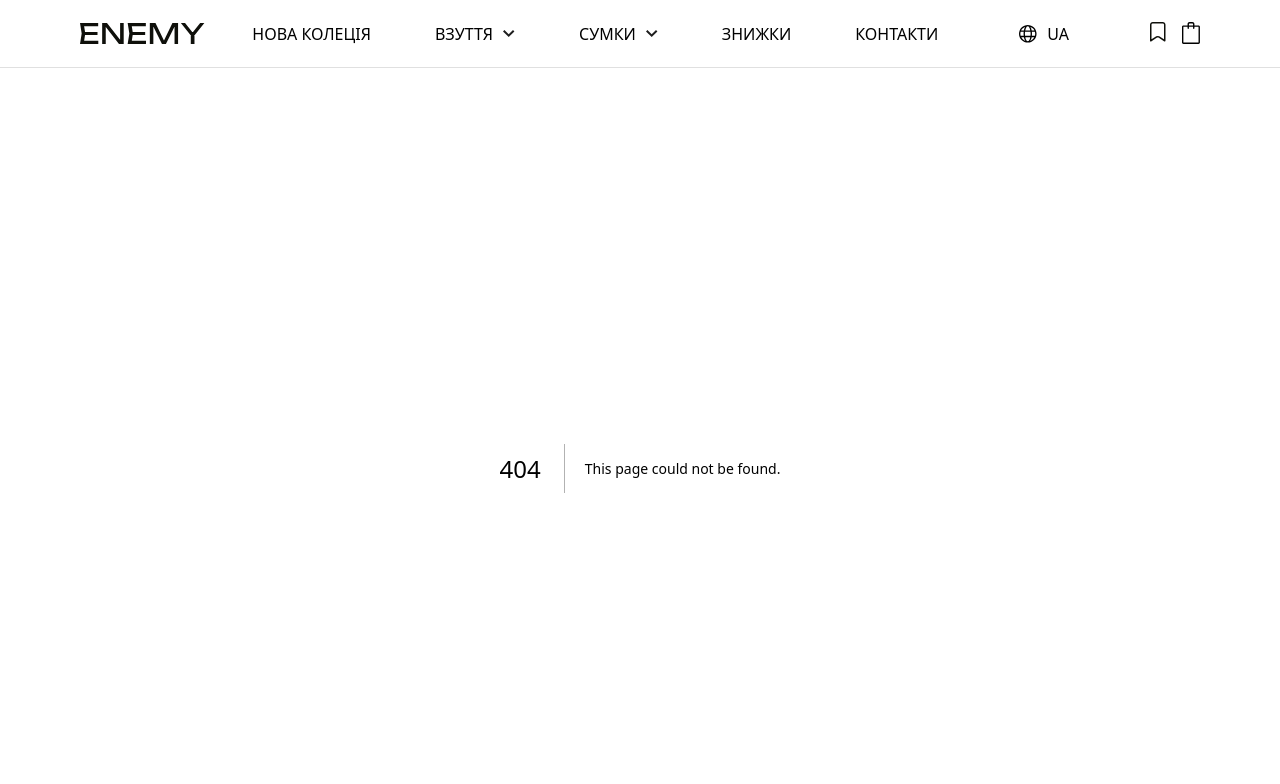
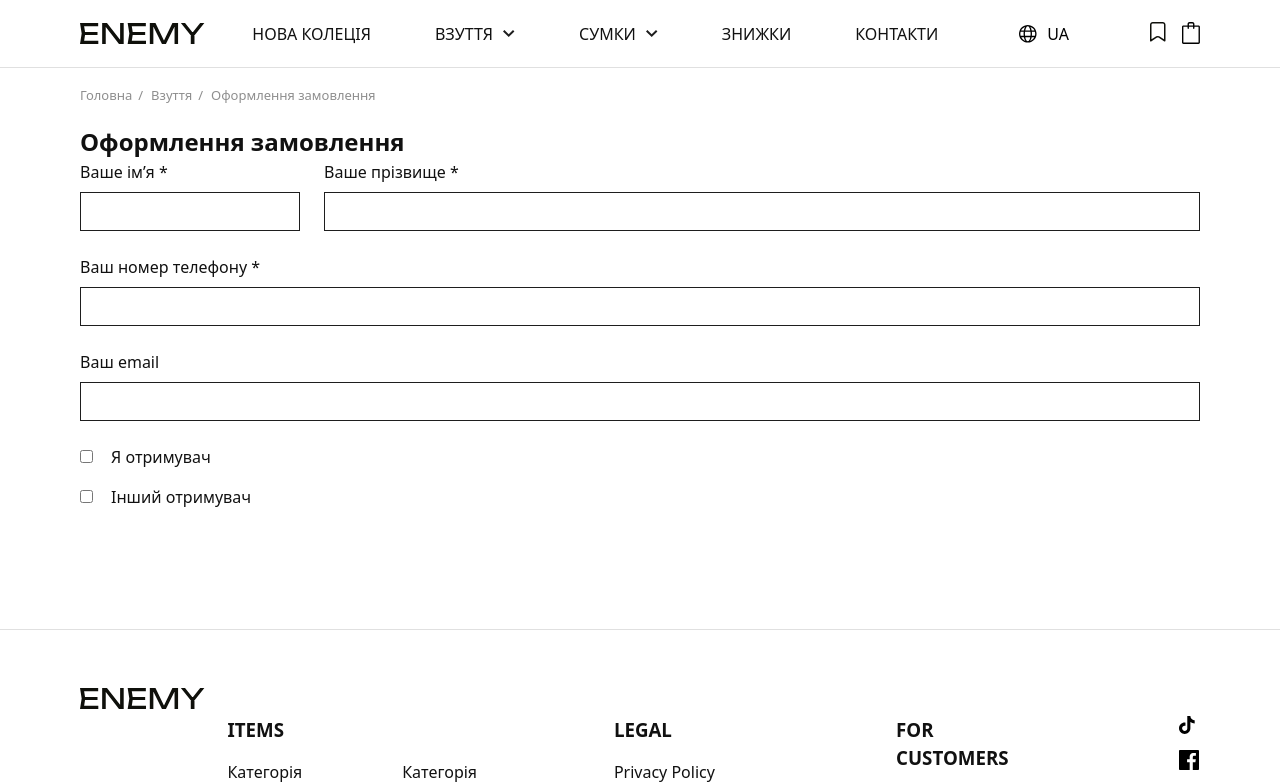
Before and after one commit to ZatokaV/test, a Next.js app: page /order in a window 1280 px wide. Before the commit this address had no page. Shown: the top 784 px of the page. Built offline with nearby package versions, Linux system fonts and the light colour scheme.

Commit message:
start order page

```diff
--- /dev/null
+++ b/src/app/order/order.css
@@ -0,0 +1,67 @@
+.container {
+  max-width: 1512px;
+  margin: 0 80px;
+  padding-bottom: 120px;
+}
+
+.order__breadcrumbs {
+  padding-top: 18px;
+  padding-bottom: 18px;
+}
+
+.order__breadcrumbs ul {
+  display: flex;
+  gap: 2px;
+}
+
+.order__breadcrumbs li {
+  display: flex;
+  align-items: center;
+  color: #1e1e1e80;
+  font-size: 13px;
+}
+
+.order__breadcrumbs li:not(:last-child)::after {
+  content: "/";
+  font-size: 13px;
+  color: #1e1e1e80;
+  margin: 0 6px;
+}
+
+.order__inputs-name-surname {
+  display: flex;
+  justify-content: space-between;
+  gap: 24px;
+}
+
+.form__row {
+  display: flex;
+  gap: 24px; /* відстань між інпутами */
+  margin-bottom: 24px;
+}
+
+.order__inputs--form-group {
+  flex: 1; /* щоб обидва інпути були однакової ширини */
+  display: flex;
+  flex-direction: column;
+  gap: 8px;
+}
+
+input {
+  padding: 8px;
+  border: 1px solid #1E1E1E;
+  font-size: 14px;
+}
+
+.form__checkboxes {
+  display: flex;
+  flex-direction: column;
+  gap: 16px;
+}
+
+.form__checkboxes label {
+  display: flex;
+  align-items: center;
+  gap: 18px;
+  font-size: 16px;
+}
--- /dev/null
+++ b/src/app/order/page.jsx
@@ -0,0 +1,69 @@
+import "./order.css";
+
+export default function Order() {
+  return (
+    <main className="order container">
+      <section className="order__breadcrumbs">
+        <ul>
+          <li>
+            <a href="#">Головна</a>
+          </li>
+          <li>
+            <a href="#">Взуття</a>
+          </li>
+          <li>
+            <a href="#">Оформлення замовлення</a>
+          </li>
+        </ul>
+      </section>
+
+      <div className="order__inputs">
+        <h2>Оформлення замовлення</h2>
+
+        <div className="order__inputs--person">
+
+          <div className="order__inputs-name-surname">
+          <div class="form__row">
+            <div class="order__inputs--form-group">
+              <label for="firstName">Ваше ім’я *</label>
+              <input type="text" id="firstName" name="firstName" required />
+            </div>
+          </div>
+
+          <div class="order__inputs--form-group">
+            <label for="lastName">Ваше прізвище *</label>
+            <input type="text" id="lastName" name="lastName" required />
+          </div>
+
+          </div>
+
+          <div class="form__row">
+            <div class="order__inputs--form-group">
+              <label for="phone">Ваш номер телефону *</label>
+              <input type="tel" id="phone" name="phone" required />
+            </div>
+          </div>
+
+          <div class="form__row">
+            <div class="order__inputs--form-group">
+              <label for="email">Ваш email</label>
+              <input type="email" id="email" name="email" required />
+            </div>
+          </div>
+
+          <div class="form__checkboxes">
+            <label>
+              <input type="checkbox" name="terms" required />Я отримувач
+            </label>
+            <label>
+              <input type="checkbox" name="newsletter" />
+              Інший отримувач
+            </label>
+          </div>
+        </div>
+      </div>
+
+      <div className="order__detals"></div>
+    </main>
+  );
+}
```
Also changed, not shown: src/app/product/page.jsx (+28 -10 lines).
